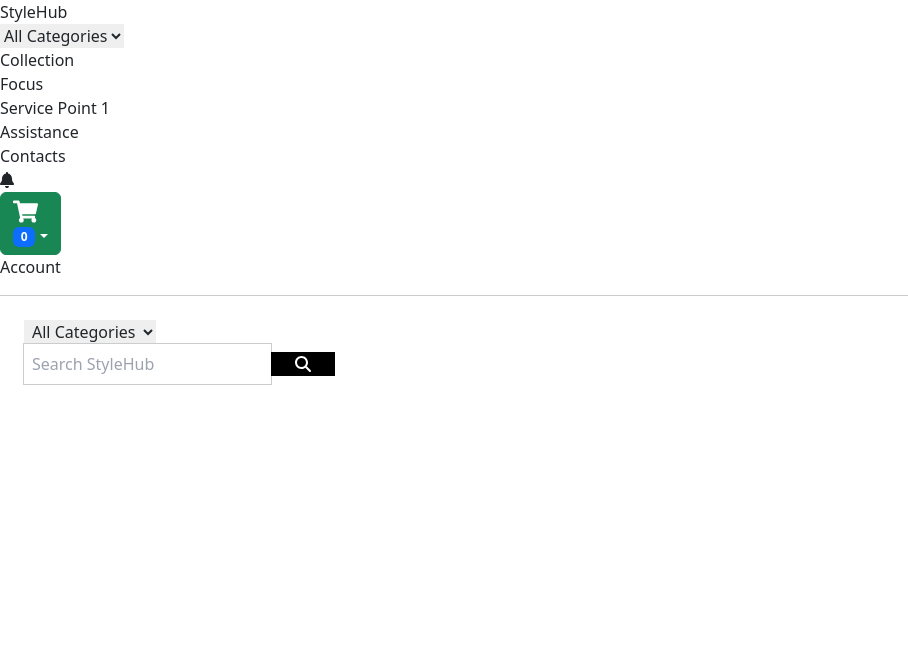
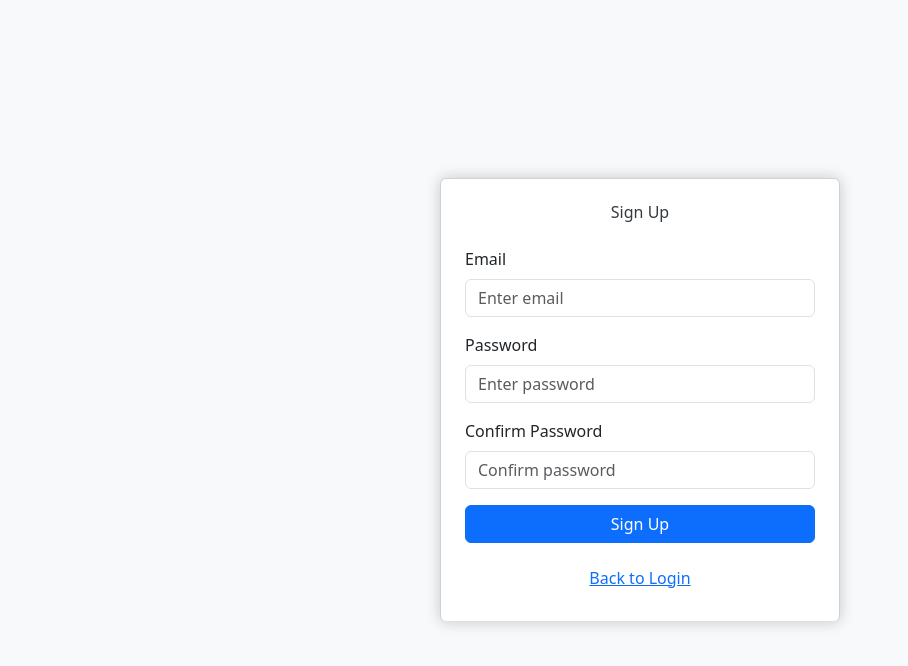
Before and after one commit to VivekHalder/StyleHub, a React (Vite) app in the folder client/StyleHub/: page /signup in a window 1280 px wide. Shown: the top 666 px of the page, without its empty margins (0-908 px from the left). Built offline with nearby package versions, Linux system fonts and the light colour scheme.

Commit message:
add basic login and sign-up pages

```diff
--- a/client/StyleHub/index.html
+++ b/client/StyleHub/index.html
@@ -9,6 +9,7 @@
       integrity="sha384-T3c6CoIi6uLrA9TneNEoa7RxnatzjcDSCmG1MXxSR1GAsXEV/Dwwykc2MPK8M2HN"
       crossorigin="anonymous"
     />
+    <link rel="stylesheet" href="https://cdn.jsdelivr.net/npm/bootstrap@4.2.1/dist/css/bootstrap.min.css" integrity="sha384-GJzZqFGwb1QTTN6wy59ffF1BuGJpLSa9DkKMp0DgiMDm4iYMj70gZWKYbI706tWS" crossorigin="anonymous">
     <meta name="viewport" content="width=device-width, initial-scale=1.0" />
     <title>Vite + React</title>
   </head>
--- a/client/StyleHub/src/App.jsx
+++ b/client/StyleHub/src/App.jsx
@@ -1,14 +1,15 @@
 import { BrowserRouter as Router, Routes, Route } from "react-router-dom";
-import { Header, Home, Cart } from "./components";
+import { Header, Home, Cart, Login, SignUp } from "./components";
 
 function App() {
   return (
     <Router>
-      <Header />
       <div className="App">
         <Routes>
-          <Route path="/" element={<Home />} />
-          <Route path="/cart" element={<Cart />} />
+          <Route path="/" element={<><Header /><Home /></>} />
+          <Route path="/cart" element={<><Header /><Cart /></>} />
+          <Route path="/login" element={ <Login/> }/>
+          <Route path="/signup" element={ <SignUp/> } />
         </Routes>
       </div>
     </Router>
--- /dev/null
+++ b/client/StyleHub/src/components/Login/Login.jsx
@@ -0,0 +1,83 @@
+import React, { useState } from 'react';
+import { useNavigate } from 'react-router-dom';
+import Button from 'react-bootstrap/Button';
+import Form from 'react-bootstrap/Form';
+import Alert from 'react-bootstrap/Alert';
+import Card from 'react-bootstrap/Card';
+import 'bootstrap/dist/css/bootstrap.min.css';
+import '../style.css';
+
+function Login() {
+    const [step, setStep] = useState(1);
+    const [emailOrPhone, setEmailOrPhone] = useState('');
+    const [password, setPassword] = useState('');
+    const [error, setError] = useState('');
+    const navigate = useNavigate();
+
+    const handleContinue = () => {
+        if (emailOrPhone) {
+            setStep(2);
+            setError('');
+        } else {
+            setError('Please enter your email or phone number');
+        }
+    };
+
+    const handleLogin = () => {
+        if (password) {
+            alert('Login successful');
+        } else {
+            setError('Please enter your password');
+        }
+    };
+
+    const handleSignUp = () => {
+        navigate('/signup');
+    };
+
+    return (
+        <div className="auth-container d-flex justify-content-center align-items-center">
+            <Card className="auth-card p-4 border-bottom">
+                <h2 className="mb-4 text-center">Login</h2>
+                {error && <Alert variant="danger">{error}</Alert>}
+                {step === 1 && (
+                    <Form>
+                        <Form.Group controlId="formBasicEmailOrPhone">
+                            <Form.Label>Email or Phone Number</Form.Label>
+                            <Form.Control
+                                type="text"
+                                placeholder="Enter email or phone number"
+                                value={emailOrPhone}
+                                onChange={(e) => setEmailOrPhone(e.target.value)}
+                            />
+                        </Form.Group>
+                        <Button variant="primary" className="w-100 mt-3" onClick={handleContinue}>
+                            Continue
+                        </Button>
+                    </Form>
+                )}
+                {step === 2 && (
+                    <Form>
+                        <Form.Group controlId="formBasicPassword">
+                            <Form.Label>Password</Form.Label>
+                            <Form.Control
+                                type="password"
+                                placeholder="Enter password"
+                                value={password}
+                                onChange={(e) => setPassword(e.target.value)}
+                            />
+                        </Form.Group>
+                        <Button variant="primary" className="w-100 mt-3" onClick={handleLogin}>
+                            Login
+                        </Button>
+                    </Form>
+                )}
+                <Button variant="link" className="w-100 mt-3 text-center" onClick={handleSignUp}>
+                    Sign Up
+                </Button>
+            </Card>
+        </div>
+    );
+}
+
+export default Login;
--- a/client/StyleHub/src/components/Navbar/Navbar.jsx
+++ b/client/StyleHub/src/components/Navbar/Navbar.jsx
@@ -1,4 +1,4 @@
-;import React from 'react';
+;import React, { useState } from 'react';
 import { FontAwesomeIcon } from '@fortawesome/react-fontawesome';
 import { faBell } from '@fortawesome/free-solid-svg-icons'
 import Dropdown from 'react-bootstrap/Dropdown'
@@ -16,6 +16,8 @@ function Navbar() {
         state: { cart },
         dispatch
     } = useCartContext();
+
+    const [ isLoggedIn, setIsLoggedIn ] = useState(false);
 
   return (
     <>
@@ -117,7 +119,35 @@ function Navbar() {
                         </Dropdown>
                     </li>
                     <li className='my-auto pl-3 pl-5'>
-                        Account
+                        <Dropdown>
+                            <Dropdown.Toggle variant='outline-light' className='text-black'>
+                                {
+                                    !isLoggedIn ? 'Hello, sign in\nAccount & Lists' : 'Account'
+                                }
+                            </Dropdown.Toggle>
+
+                            <Dropdown.Menu>
+                                <Dropdown.Item>
+                                            {
+                                                !isLoggedIn ?
+                                                    <div className='flex flex-col'>
+                                                        <Link to='/login'>
+                                                            <Button>
+                                                                Sign In
+                                                            </Button>
+                                                        </Link>
+                                                        <span>
+                                                            New Cutomer? Start here.
+                                                        </span>
+                                                    </div>
+                                                :
+                                                    <Button>
+                                                        Sign out
+                                                    </Button>
+                                            }
+                                </Dropdown.Item>
+                            </Dropdown.Menu>
+                        </Dropdown>
                     </li>
                 </ul>
             </div>
--- /dev/null
+++ b/client/StyleHub/src/components/SignUp/SignUp.jsx
@@ -0,0 +1,79 @@
+import React, { useState } from 'react';
+import { useNavigate } from 'react-router-dom';
+import Button from 'react-bootstrap/Button';
+import Form from 'react-bootstrap/Form';
+import Alert from 'react-bootstrap/Alert';
+import Card from 'react-bootstrap/Card';
+import 'bootstrap/dist/css/bootstrap.min.css';
+import '../style.css';
+
+function SignUp() {
+    const [email, setEmail] = useState('');
+    const [password, setPassword] = useState('');
+    const [confirmPassword, setConfirmPassword] = useState('');
+    const [error, setError] = useState('');
+    const navigate = useNavigate();
+
+    const handleSignUp = () => {
+        if (!email || !password || !confirmPassword) {
+            setError('All fields are required');
+            return;
+        }
+        if (password !== confirmPassword) {
+            setError('Passwords do not match');
+            return;
+        }
+        alert('Sign Up successful');
+        navigate('/login');
+    };
+
+    const handleLogin = () => {
+        navigate('/login');
+    };
+
+    return (
+        <div className="auth-container d-flex justify-content-center align-items-center">
+            <Card className="auth-card p-4 border-bottom">
+                <h2 className="mb-4 text-center">Sign Up</h2>
+                {error && <Alert variant="danger">{error}</Alert>}
+                <Form>
+                    <Form.Group controlId="formBasicEmail">
+                        <Form.Label>Email</Form.Label>
+                        <Form.Control
+                            type="email"
+                            placeholder="Enter email"
+                            value={email}
+                            onChange={(e) => setEmail(e.target.value)}
+                        />
+                    </Form.Group>
+                    <Form.Group controlId="formBasicPassword" className="mt-3">
+                        <Form.Label>Password</Form.Label>
+                        <Form.Control
+                            type="password"
+                            placeholder="Enter password"
+                            value={password}
+                            onChange={(e) => setPassword(e.target.value)}
+                        />
+                    </Form.Group>
+                    <Form.Group controlId="formBasicConfirmPassword" className="mt-3">
+                        <Form.Label>Confirm Password</Form.Label>
+                        <Form.Control
+                            type="password"
+                            placeholder="Confirm password"
+                            value={confirmPassword}
+                            onChange={(e) => setConfirmPassword(e.target.value)}
+                        />
+                    </Form.Group>
+                    <Button variant="primary" className="w-100 mt-3" onClick={handleSignUp}>
+                        Sign Up
+                    </Button>
+                </Form>
+                <Button variant="link" className="w-100 mt-3 text-center" onClick={handleLogin}>
+                    Back to Login
+                </Button>
+            </Card>
+        </div>
+    );
+}
+
+export default SignUp;
--- a/client/StyleHub/src/components/index.js
+++ b/client/StyleHub/src/components/index.js
@@ -4,5 +4,7 @@ import Filter from "./Filter/Filter.jsx";
 import Products from "./Card/Products.jsx";
 import Rating from "./Rating/Rating.jsx";
 import Cart from './Cart/Cart.jsx';
+import Login from './Login/Login.jsx';
+import SignUp from './SignUp/SignUp.jsx';
 
-export { Header, Home, Filter, Products, Rating, Cart };
+export { Header, Home, Filter, Products, Rating, Cart, Login, SignUp };
--- a/client/StyleHub/src/components/style.css
+++ b/client/StyleHub/src/components/style.css
@@ -1,6 +1,22 @@
 .home{
     display: flex;
 }
+
+.auth-container {
+    height: 100vh;
+    background-color: #f8f9fa;
+}
+
+.auth-card {
+    width: 100%;
+    max-width: 400px;
+    box-shadow: 0 0 15px rgba(0, 0, 0, 0.2);
+}
+
+.auth-card h2 {
+    color: #343a40;
+}
+
 
 .productContainer{
     display: flex;
```
